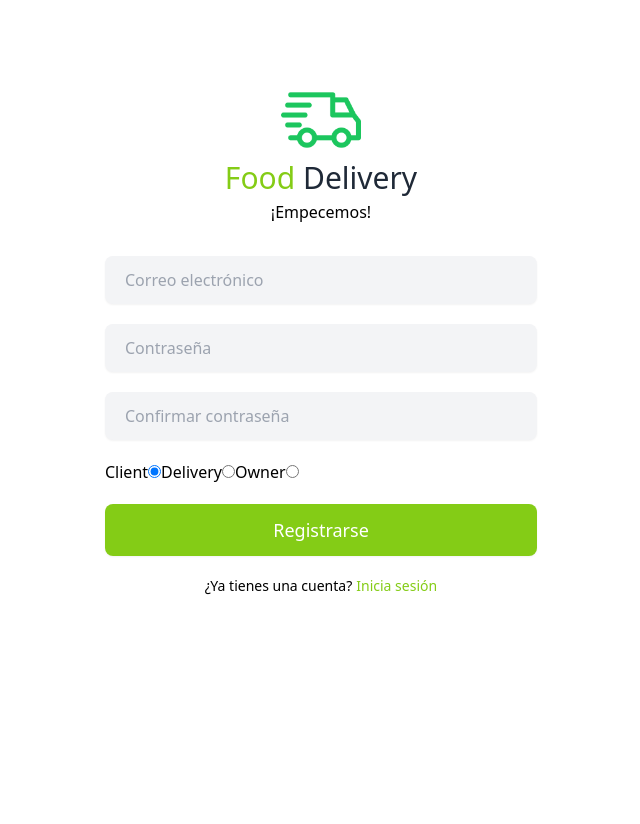
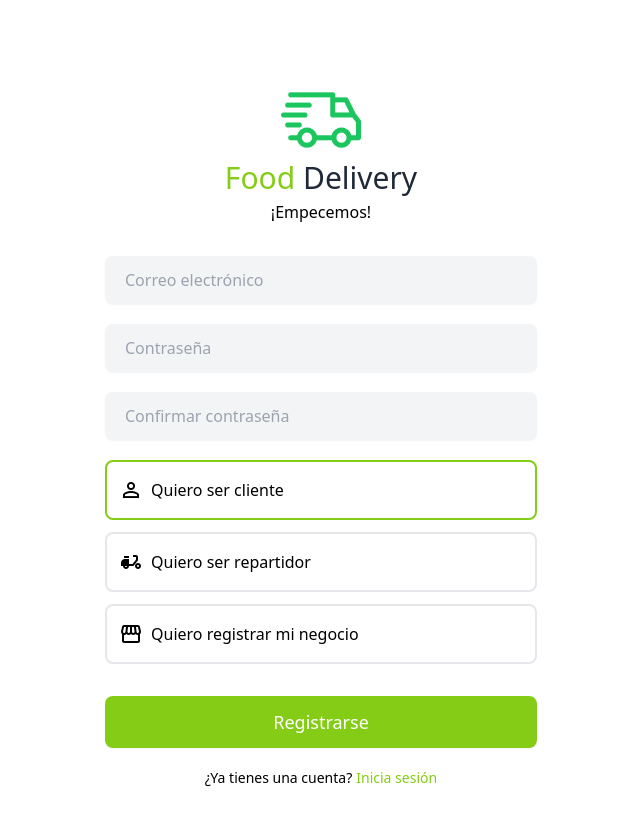
Before and after one commit to DavidBarcenas/react-food-delivery, a React (Create React App) app: page /signup in a window 1280 px wide. Shown: the top 824 px of the page, without its empty margins (319-959 px from the left). Before the commit the page ends 800 px from the top, so only its background shows below. Built offline with nearby package versions, Linux system fonts and the light colour scheme.

Commit message:
add style to role options

```diff
--- a/public/index.html
+++ b/public/index.html
@@ -21,6 +21,7 @@
       work correctly both with client-side routing and a non-root public URL.
       Learn how to configure a non-root public URL by running `npm run build`.
     -->
+    <link href="https://fonts.googleapis.com/icon?family=Material+Icons" rel="stylesheet" />
     <title>Food Delivery</title>
   </head>
   <body>
--- a/src/pages/signup.tsx
+++ b/src/pages/signup.tsx
@@ -39,6 +39,26 @@ function Signup() {
     createAccountMutation,
     createAccountMutationVariables
   >(CREATE_ACCOUNT_MUTATION, {onCompleted});
+  const roles = [
+    {
+      text: 'Quiero ser cliente',
+      icon: 'person_outline',
+      id: 'Client',
+      value: UserRole.Client,
+    },
+    {
+      text: 'Quiero ser repartidor',
+      icon: 'delivery_dining',
+      id: 'Delivery',
+      value: UserRole.Delivery,
+    },
+    {
+      text: 'Quiero registrar mi negocio',
+      icon: 'storefront',
+      id: 'Owner',
+      value: UserRole.Owner,
+    },
+  ];
   const passwordRef = useRef({});
   passwordRef.current = watch('password', '');
 
@@ -123,18 +143,24 @@ function Signup() {
             {repeatPassword?.message && <InputError message={repeatPassword.message} />}
           </div>
           <div>
-            <label>
-              Client
-              <input type='radio' {...register('role')} value={UserRole.Client} />
-            </label>
-            <label>
-              Delivery
-              <input type='radio' {...register('role')} value={UserRole.Delivery} />
-            </label>
-            <label>
-              Owner
-              <input type='radio' {...register('role')} value={UserRole.Owner} />
-            </label>
+            {roles.map(({id, text, value, icon}) => (
+              <label
+                htmlFor={id}
+                key={id}
+                className={`group mb-3 flex items-center rounded-lg border-2 py-4 px-3 transition-colors hover:cursor-pointer hover:border-lime-500 ${
+                  value === watch('role') ? 'border-lime-500' : 'border-gray-200'
+                }`}>
+                <span className='material-icons mr-2'>{icon}</span>
+                <p>{text}</p>
+                <input
+                  type='radio'
+                  id={id}
+                  {...register('role')}
+                  value={value}
+                  className='hidden'
+                />
+              </label>
+            ))}
           </div>
           <Button type='submit' text='Registrarse' loading={loading} />
         </form>
```
Also changed, not shown: 1 other file (tests, documents, lock files or other folders).
